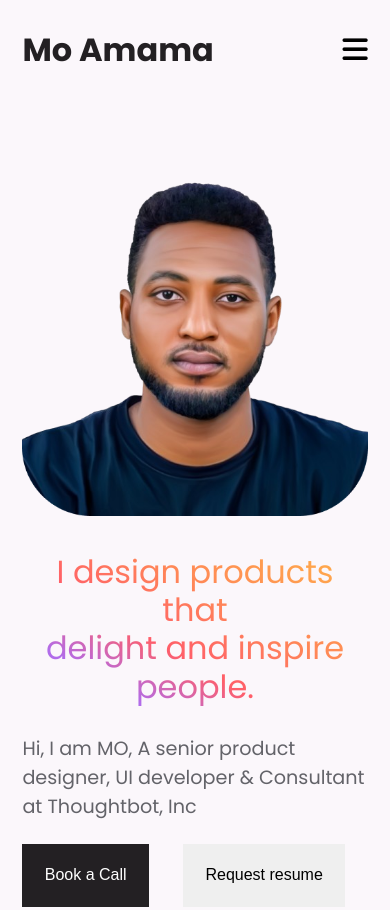
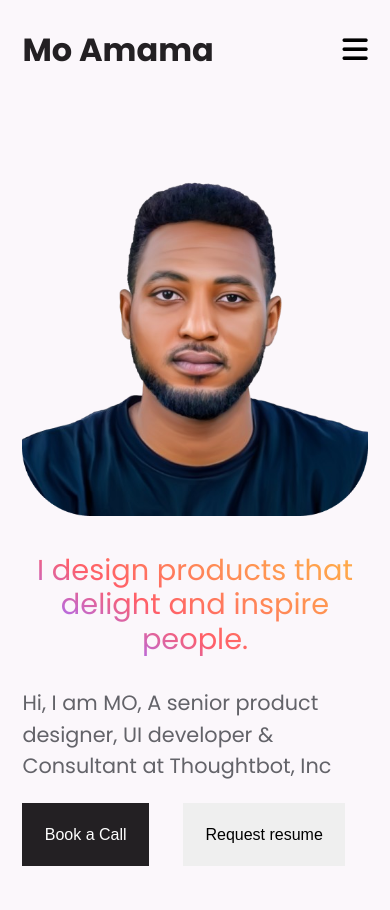
Before and after one commit to katfogy/moses, a plain HTML site: page index.html in a window 390 px wide. Shown: the top 910 px of the page. Drawn offline with Linux system fonts and the light colour scheme.

Commit message:
toggle done

```diff
--- a/css/main.css
+++ b/css/main.css
@@ -61,7 +61,7 @@ ul {
   .close {
     position: fixed;
     color: #ffff;
-    right: 40px;
+    right: 20px;
     z-index: 25;
     top: 30px;
     font-size: var(--font-size-md);
@@ -147,11 +147,11 @@ ul {
 
   #herotext {
     line-height: 1.5;
-    font-size: 1.2rem;
+    font-size: 1.3rem;
   }
 
   #largeText {
-    font-size: 2rem;
+    font-size: 1.8rem;
     display: block;
     margin: auto;
     margin-inline: 2px;
```
